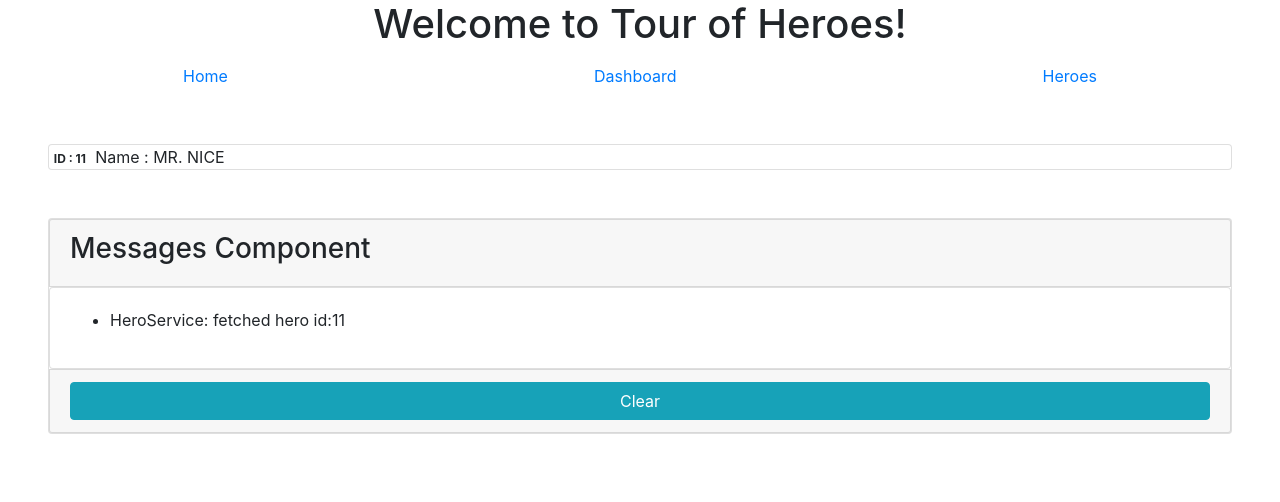
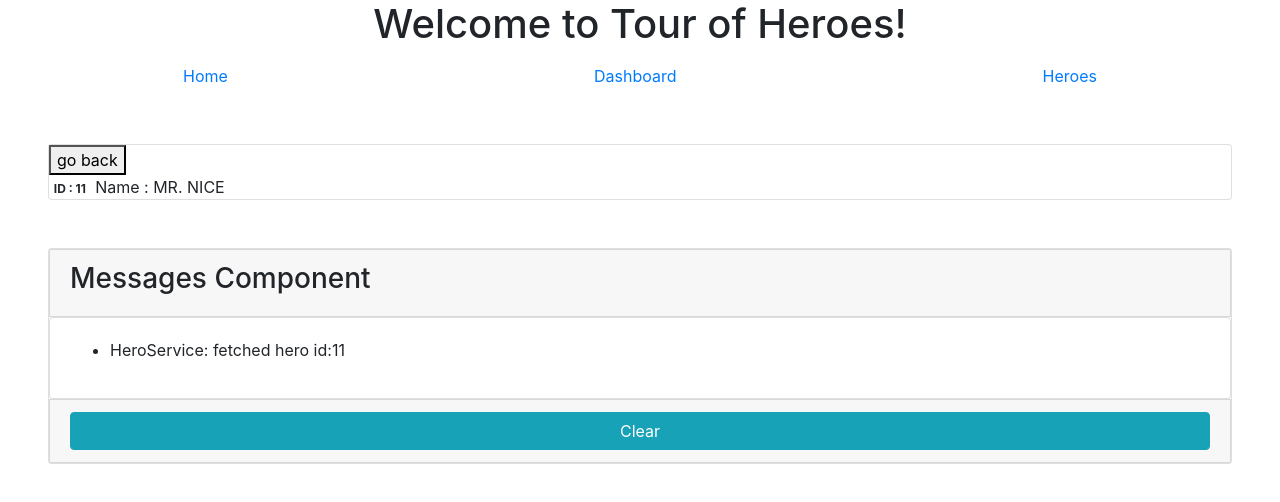
Before and after one commit to code2shank/Hero6, an Angular app in the folder HeroApp/ClientApp/: page /detail/11 in a window 1280 px wide. Shown: the top 502 px of the page. Built offline with nearby package versions, Linux system fonts and the light colour scheme.

Commit message:
add goback button and navigation function

```diff
--- a/HeroApp/ClientApp/src/app/hero-detail/hero-detail.component.html
+++ b/HeroApp/ClientApp/src/app/hero-detail/hero-detail.component.html
@@ -1,3 +1,6 @@
+<button (click)="goBack()">go back</button>
+
+
 <div *ngIf="hero">
   <div class="heroes">
     <span class="badge">ID : {{hero.id}}</span>
--- a/HeroApp/ClientApp/src/app/hero-detail/hero-detail.component.ts
+++ b/HeroApp/ClientApp/src/app/hero-detail/hero-detail.component.ts
@@ -29,4 +29,8 @@
       .subscribe(hero => this.hero = hero);
   }
 
+  goBack() {
+    this.location.back();
+  }
+
 }
```
